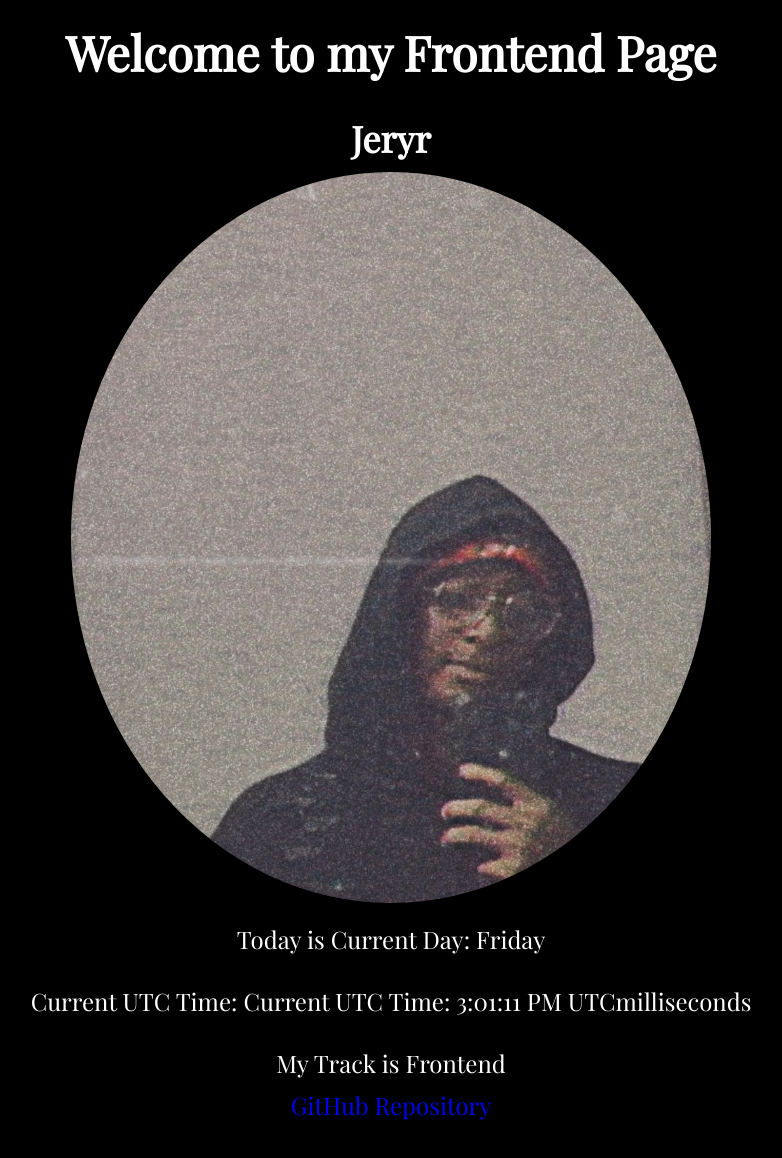
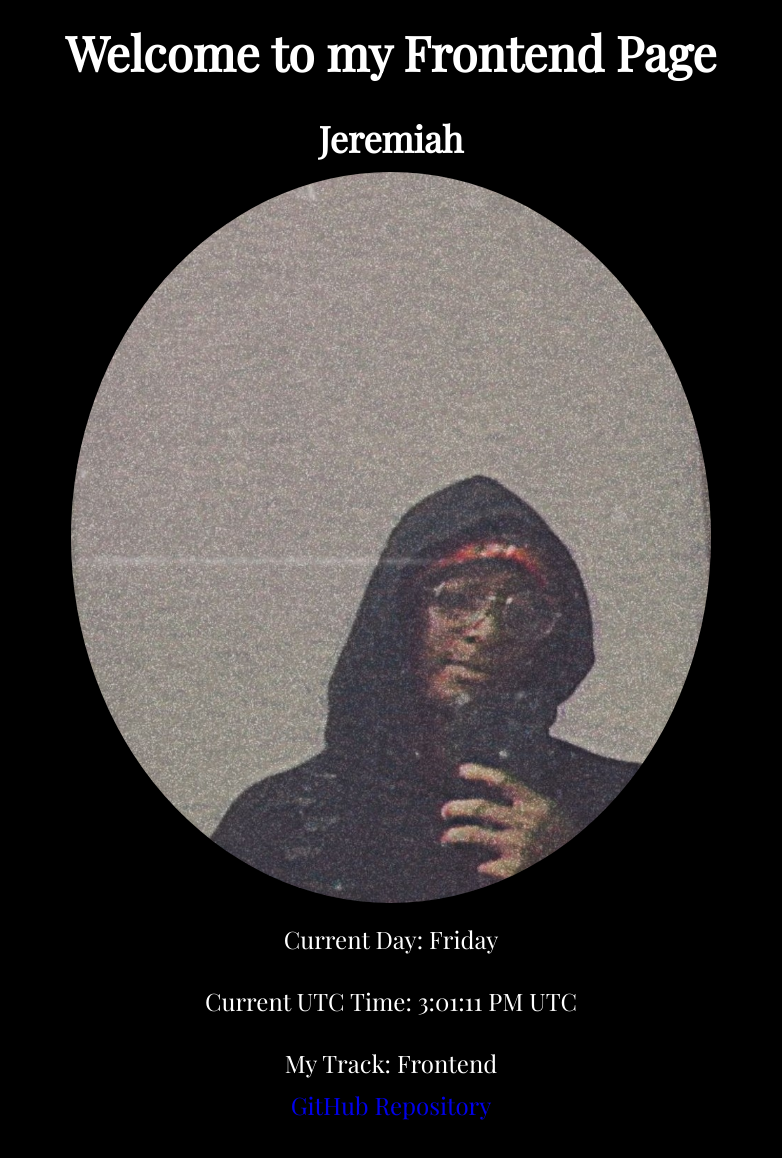
Before and after one commit to Jeryr/stage-one, a plain HTML site: page index.html in a window 1280 px wide. Shown: the top 1158 px of the page, without its empty margins (249-1031 px from the left). Drawn offline with nearby package versions, Linux system fonts and the light colour scheme.

Commit message:
final commit

```diff
--- a/index.html
+++ b/index.html
@@ -10,16 +10,16 @@
     <h1>Welcome to my Frontend Page</h1>
 
     <!-- || SLACK NAME  -->
-        <h2 data-testid="slackUserName">Jeryr</h2>
+        <h2 data-testid="slackUserName">Jeremiah</h2>
 
     <!-- || SLACK DISPLAY PICTURE -->
         <img src="img/jb.jpg" alt="Jeryr" class="profile-img" data-testid="slackDisplayImage" width="300" height="500" >
 
     <!-- || CURRENT DAY OF THE WEEK, TIME AND DATE  -->
 
-        <p>Today is <span data-testid="currentDayOfTheWeek">Monday</span></p>
-        <p>Current UTC Time: <span data-testid="currentUTCTime"></span>milliseconds</p>
-        <p>My Track is <span data-testid="myTrack">Frontend</span></p>
+        <p data-testid="currentDayOfTheWeek">Current Day: Monday</p>
+        <p data-testid="currentUTCTime">Current UTC Time: 12:00 PM </p>
+        <p data-testid="myTrack">My Track: Frontend</p>
 
     <!-- || GITHUB URL  -->
         <a href="http://github.com/jeryr/stage-one" data-testid="githubURL">GitHub Repository</a>
```
